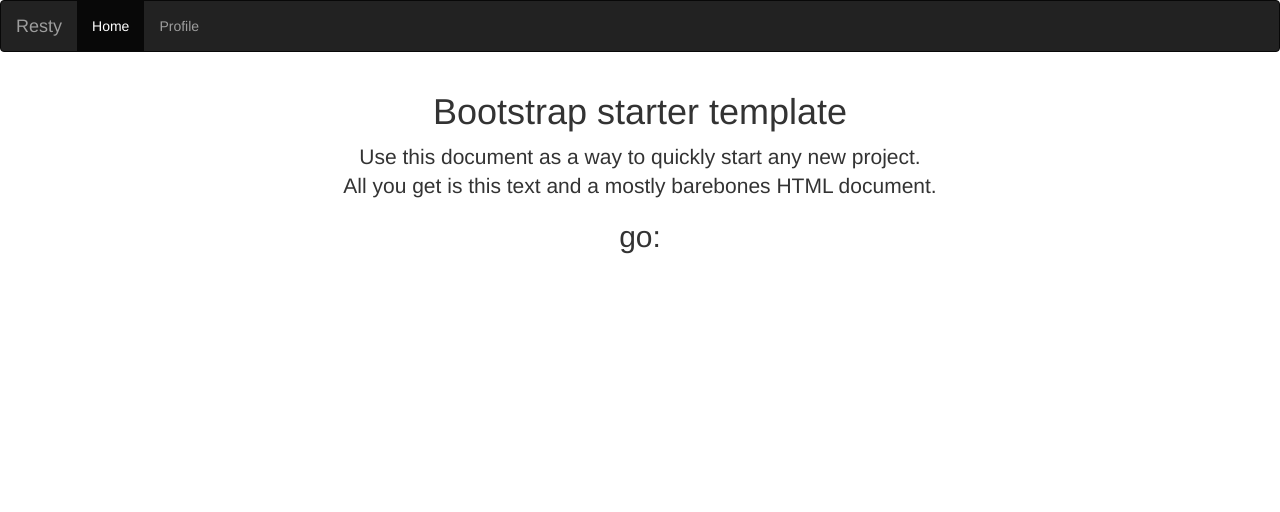
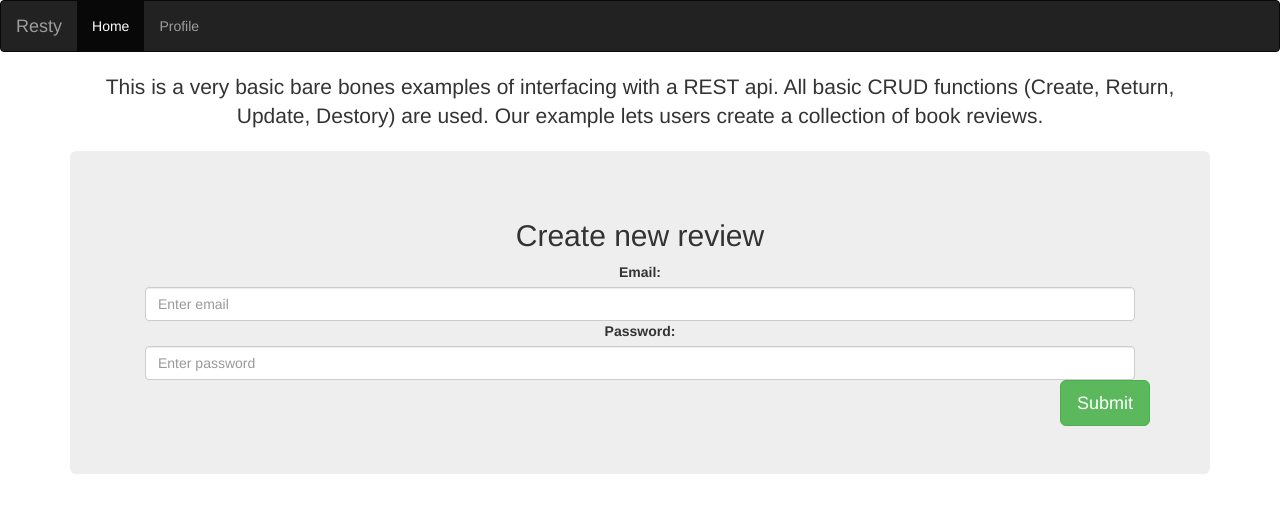
Before and after one commit to abaldwin99/resty, a website: page public/index.html in a window 1280 px wide. Drawn offline with nearby package versions, Linux system fonts and the light colour scheme; some packages are replaced by stand-ins of ours; no server answers.

Commit message:
new review form in progress

```diff
--- a/public/index.html
+++ b/public/index.html
@@ -54,12 +54,21 @@
         <div class="row row-centered">
             <div class="col-xs-12 col-centered text-center">
 
-                <h1>Bootstrap starter template</h1>
-                <p class="lead">Use this document as a way to quickly start any new project.
-                    <br> All you get is this text and a mostly barebones HTML document.</p>
+                <p class="lead">This is a very basic bare bones examples of interfacing with a REST api. All basic CRUD functions (Create, Return, Update, Destory) are used. Our example lets users create a collection of book reviews.</p>
 
-                <h2>go: {{resty.go}}</h2>
+                <div class="jumbotron">
+                    <div class="container">
+                        <h2>Create new review</h2>
+                        <label for="email">Email:</label>
+                        <input type="email" class="form-control" id="email" placeholder="Enter email">
+                        <label for="pwd">Password:</label>
+                        <input type="password" class="form-control" id="pwd" placeholder="Enter password">
 
+                        <div class="row">
+                            <a class="btn btn-success btn-lg pull-right" href="#" role="button">Submit</a>
+                        </div>
+                    </div>
+                </div>
 
                 <div class="jumbotron" ng-repeat="review in resty.reviews">
                     <div class="container">
@@ -73,10 +82,10 @@
                         <span class="glyphicon" ng-class="(review.rating >= 5) ? 'glyphicon-star' : 'glyphicon-star-empty'"></span>
 
                         <div class="row">
-                            <p><a class="btn btn-primary btn-lg pull-right" href="#" role="button">Edit</a></p>
+                            <a class="btn btn-primary btn-lg pull-right" href="#" role="button">Edit</a>
                         </div>
                         <div class="row">
-                            <p><a class="btn btn-danger btn-lg pull-right" href="#" role="button" ng-click="resty.deleteReview(review)">Delete</a></p>
+                            <a class="btn btn-danger btn-lg pull-right" href="#" role="button" ng-click="resty.deleteReview(review)">Delete</a>
                         </div>
 
                     </div>
```
